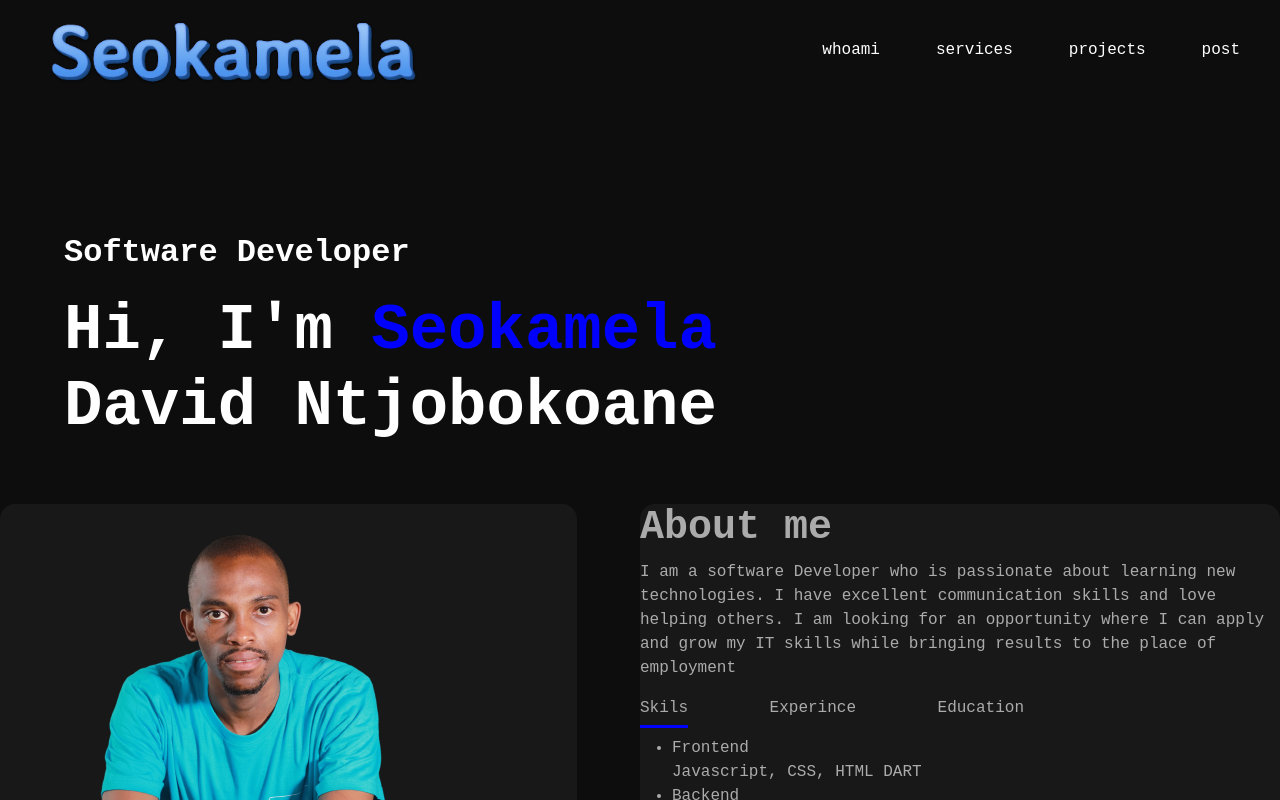
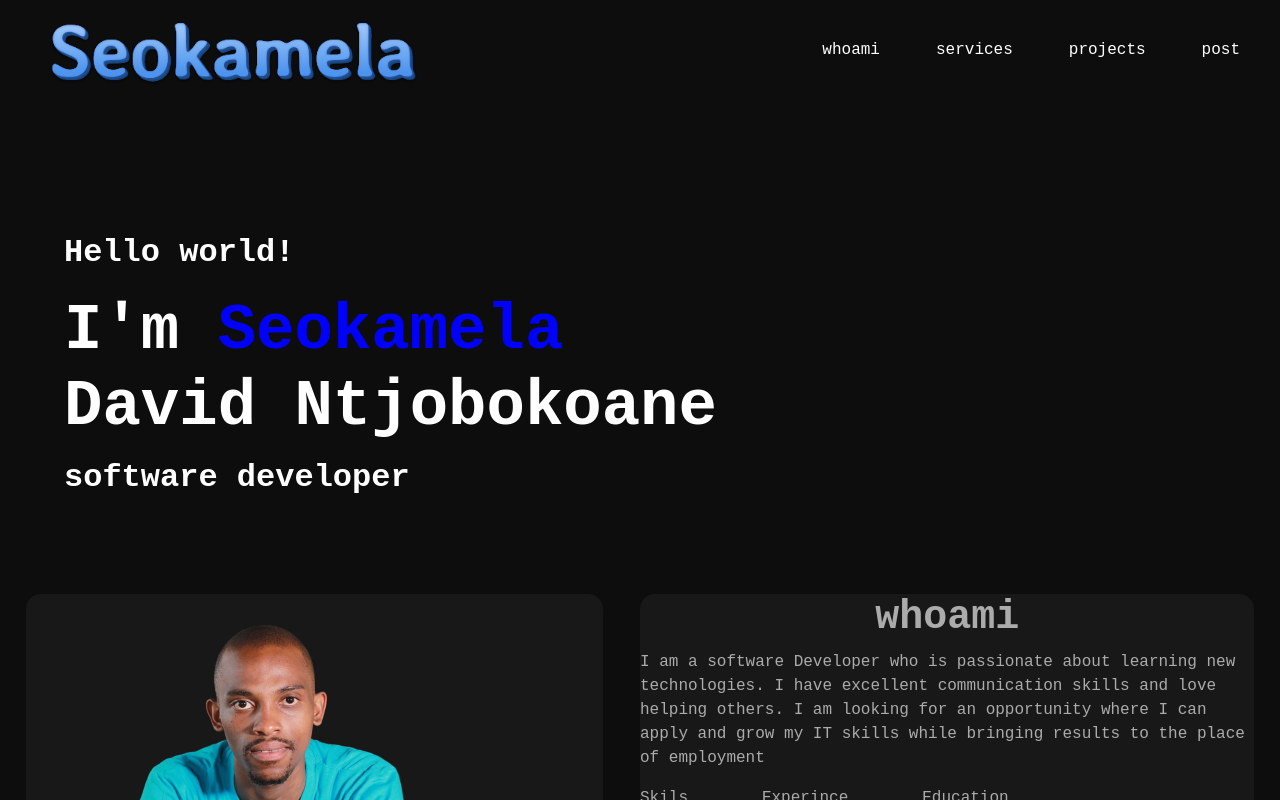
Before and after one commit to SEOKAMELA/Portfolio, a React (Create React App) app: page / in a window 1280 px wide. Shown: the top 800 px of the page. Built offline with nearby package versions, Linux system fonts and the light colour scheme; a web font is replaced by a local one.

Commit message:
page one update

```diff
--- a/src/views/screen_one/Screen_one.css
+++ b/src/views/screen_one/Screen_one.css
@@ -3,9 +3,8 @@
     margin-top: 10%;
     margin-left: 5%;
 
-    font-size: 150%;
+    /* font-size: 150%; */
     font-weight:bolder;
-    /* font-size: clamp(2rem, 10vw, 1rem); */
     position: relative;
 
 }
@@ -13,7 +12,6 @@
 .header-about, .my-name {
     margin-top: 20;
     font-size: 200%;
-    /* font-size: clamp(2rem, 10vw, 3rem); */
     font-weight: bold;
     position: relative;
 
--- a/src/views/screen_one/Screen_one.jsx
+++ b/src/views/screen_one/Screen_one.jsx
@@ -9,14 +9,16 @@ const ScreenOne = () => {
             <NavBar />
             <div className="header-about">
                 <p id='whoami'>
-                    Software Developer
+                    Hello world!
                 </p>
                 <h1 className="my-name">
-                    Hi, I'm <span className='spane-name'>Seokamela</span>
-                    <br>
-                    </br>
+                    I'm <span className='spane-name'>Seokamela</span>
+                    <br/>
                     David Ntjobokoane
                 </h1>
+                <p>
+                    software developer
+                </p>
             </div>
         </div>
 
--- a/src/views/screen_two/Screen_two.css
+++ b/src/views/screen_two/Screen_two.css
@@ -7,6 +7,7 @@
 
 
 .about-row {
+    margin: 2%;
     display: flex;
     justify-content: space-between;
     flex-wrap: wrap;
@@ -32,6 +33,7 @@
 }
 
 .sub-titlle {
+    text-align: center;
     font-weight: 800;
     color: #ababab;
 }
--- a/src/views/screen_two/Screen_two.jsx
+++ b/src/views/screen_two/Screen_two.jsx
@@ -10,7 +10,7 @@ const ScreenTwo = () => {
                     <img src={image} alt="" />
                 </div>
                 <div class="about-col">
-                    <h1 class='sub-titlle'>About me</h1>
+                    <h1 class='sub-titlle'>whoami</h1>
                     <p class='title'>
                         I am a software Developer who is passionate about
                         learning new technologies. I
```
